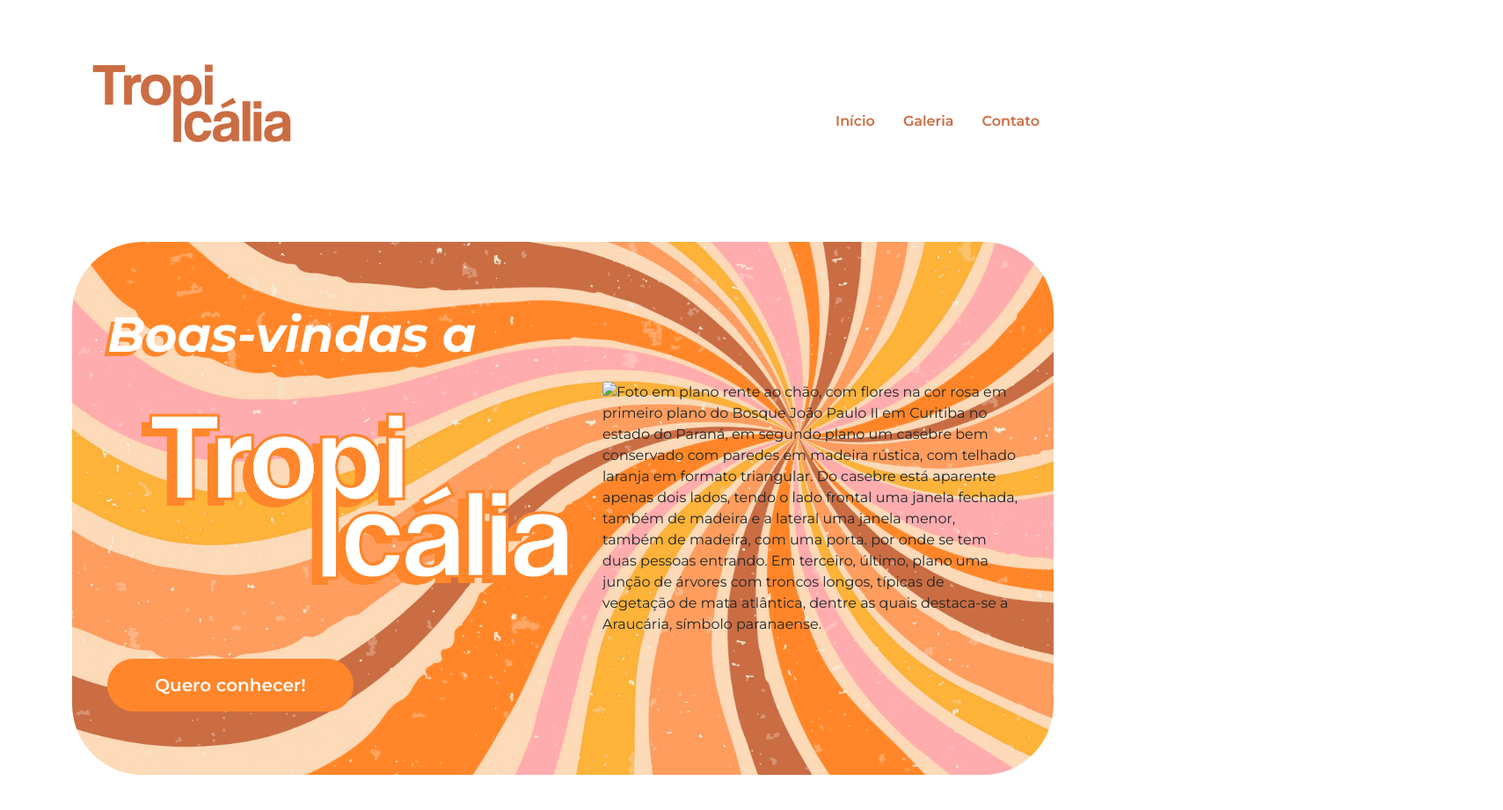
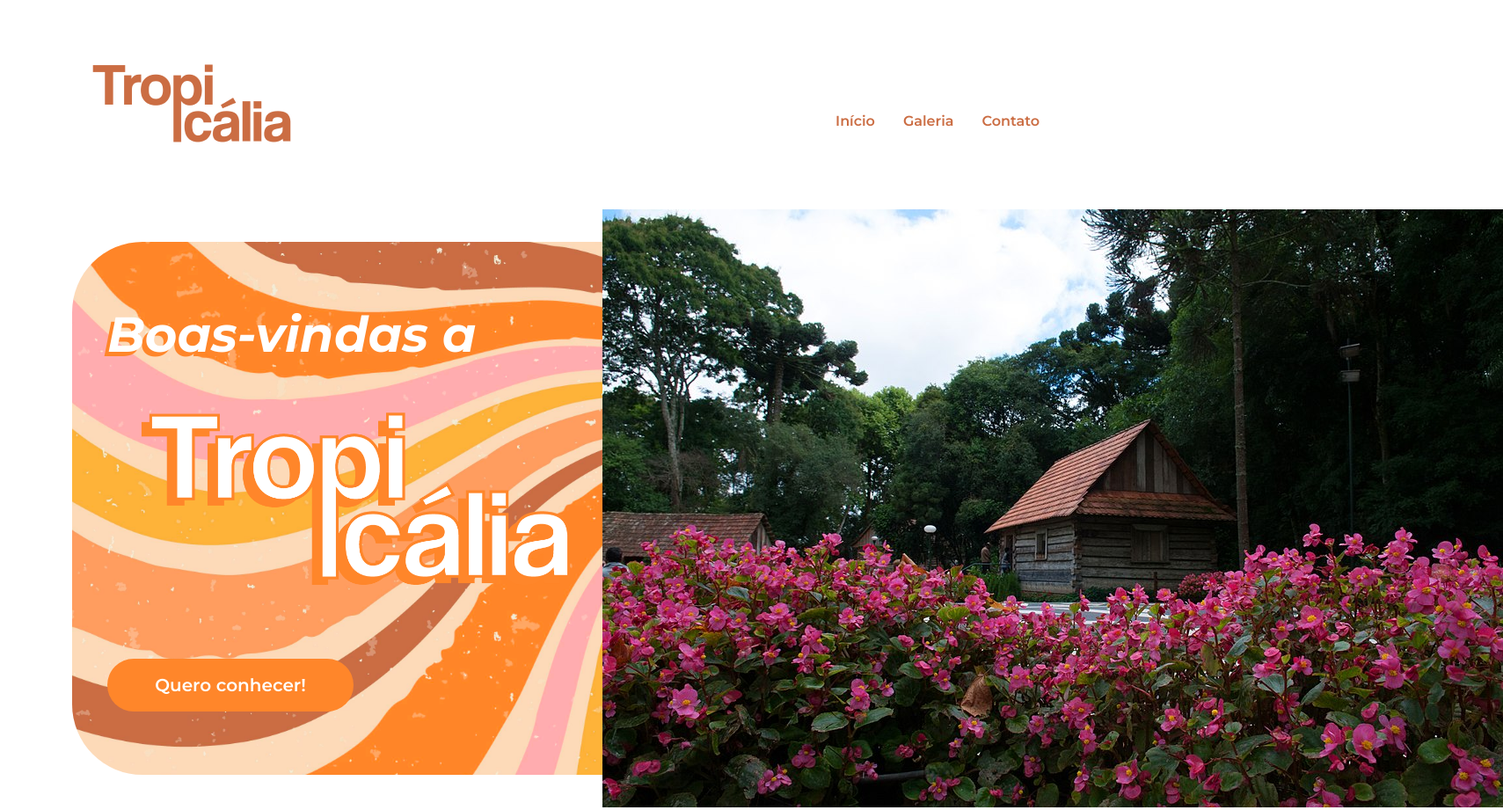
Before and after one commit to StasiakLucas/Formadores-Tropicalia-TD, a plain HTML site: page index.html in a window 1280 px wide. Shown: the top 921 px of the page at 88% size, 1709 px wide, since content can reach past the window. Drawn offline with nearby package versions, Linux system fonts and the light colour scheme; a script that the page names is missing.

Commit message:
concertando o código

```diff
--- a/index.html
+++ b/index.html
@@ -38,7 +38,7 @@
                         class="btn btn-primary btn-lg botao-inicio fw-semibold">Quero
                         conhecer!</a>
                 </div>
-                <img src="bosque.jpg" alt="Foto em plano rente ao chão, com flores na cor rosa em primeiro plano do Bosque João Paulo II em Curitiba no estado do Paraná, em segundo plano um casebre bem conservado com paredes em madeira rústica, com telhado laranja em formato triangular. Do casebre está aparente apenas dois lados, tendo o lado frontal uma janela fechada, também de madeira e a lateral uma janela menor, também de madeira, com uma porta, por onde se tem duas pessoas entrando. Em terceiro, último, plano uma junção de árvores com troncos longos, típicas de vegetação de mata atlântica, dentre as quais destaca-se a Araucária, símbolo paranaense." aria-label="Renato Soares, Bosque Joao Paulo II, Curitiba PR">
+                <img src="img/bosque.jpg" alt="Foto em plano rente ao chão, com flores na cor rosa em primeiro plano do Bosque João Paulo II em Curitiba no estado do Paraná, em segundo plano um casebre bem conservado com paredes em madeira rústica, com telhado laranja em formato triangular. Do casebre está aparente apenas dois lados, tendo o lado frontal uma janela fechada, também de madeira e a lateral uma janela menor, também de madeira, com uma porta, por onde se tem duas pessoas entrando. Em terceiro, último, plano uma junção de árvores com troncos longos, típicas de vegetação de mata atlântica, dentre as quais destaca-se a Araucária, símbolo paranaense." aria-label="Renato Soares, Bosque Joao Paulo II, Curitiba PR">
             </div>
         </section>
 
```
